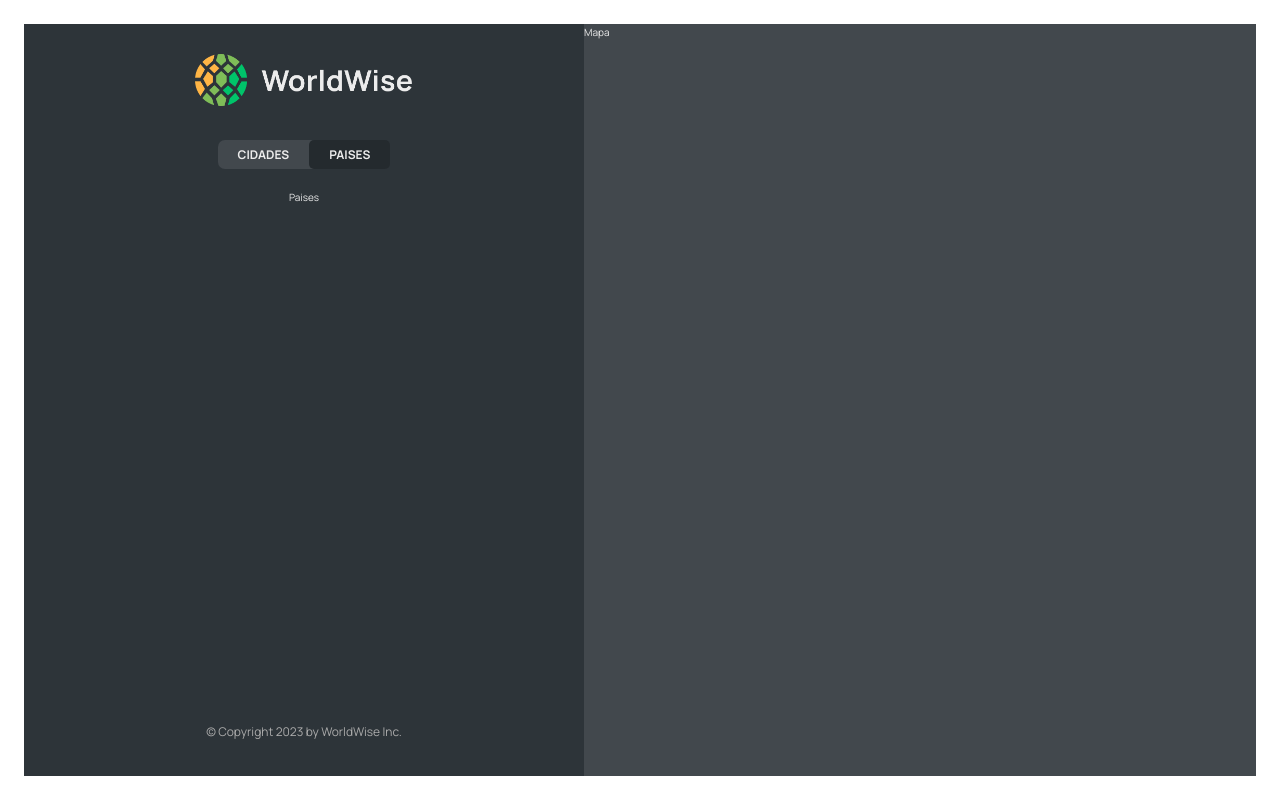
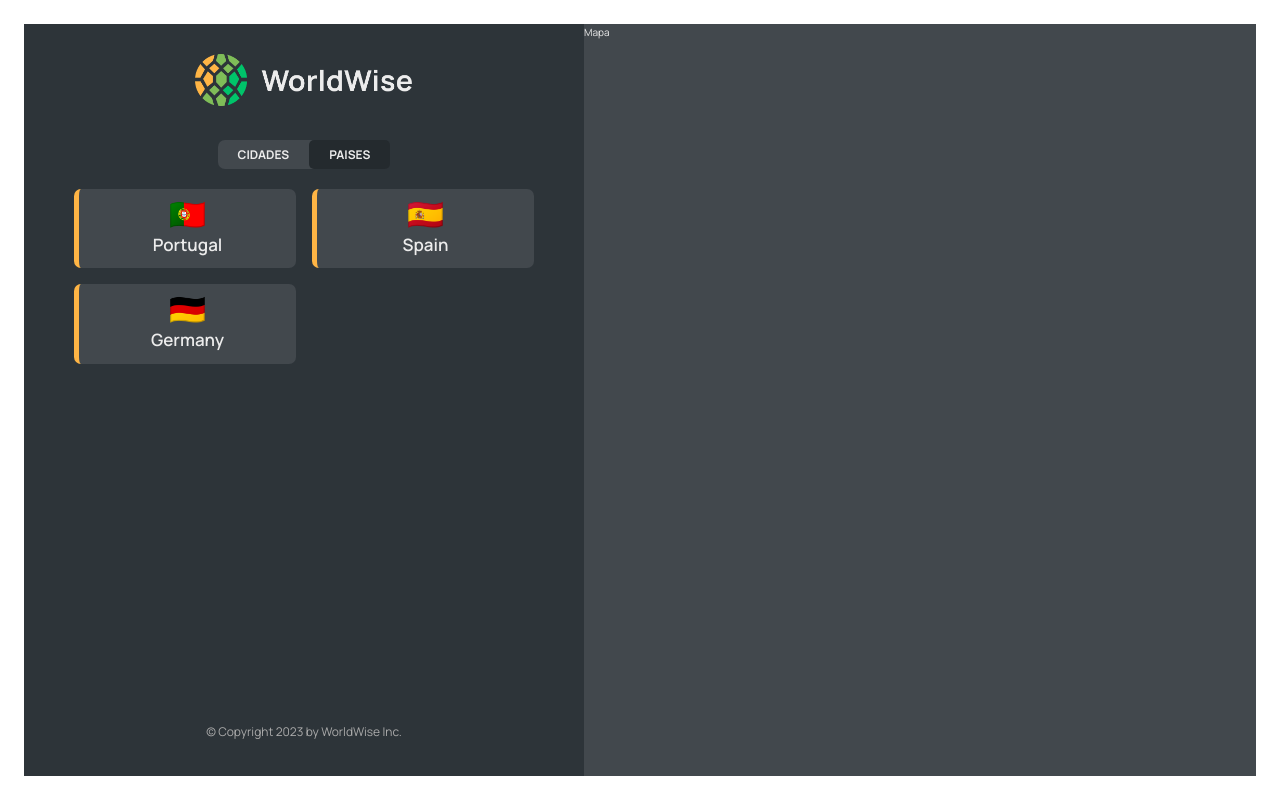
Before and after one commit to Viniciusrbr/WorldWise, a React (Vite) app: page /app/countries in a window 1280 px wide. Built offline with nearby package versions, Linux system fonts and the light colour scheme; data requests are answered from the project's data file.

Commit message:
caregando a lista de paises

```diff
--- a/src/App.jsx
+++ b/src/App.jsx
@@ -1,4 +1,6 @@
 import { BrowserRouter, Route, Routes } from "react-router-dom";
+import { useEffect, useState } from "react";
+
 import Homepage from "./pages/Homepage";
 import Product from "./pages/Product/Product";
 import Pricing from "./pages/Pricing/Pricing";
@@ -6,7 +8,7 @@
 import AppLayout from "./pages/AppLayout";
 import Login from "./pages/Login";
 import CityList from "./Components/CityList";
-import { useEffect, useState } from "react";
+import CountryList from "./Components/CountryList";
 
 const BASE_URL = "http://localhost:8000";
 
@@ -47,7 +49,10 @@
             path="cities"
             element={<CityList cities={cities} isLoading={isLoading} />}
           />
-          <Route path="countries" element={<p>Paises</p>} />
+          <Route
+            path="countries"
+            element={<CountryList cities={cities} isLoading={isLoading} />}
+          />
           <Route path="form" element={<p>Form</p>} />
         </Route>
 
--- /dev/null
+++ b/src/Components/CountryItem/index.jsx
@@ -0,0 +1,12 @@
+import styles from "./styles.module.css";
+
+function CountryItem({ country }) {
+  return (
+    <li className={styles.countryItem}>
+      <span>{country.emoji}</span>
+      <span>{country.country}</span>
+    </li>
+  );
+}
+
+export default CountryItem;
--- /dev/null
+++ b/src/Components/CountryItem/styles.module.css
@@ -0,0 +1,19 @@
+.countryItem {
+  display: flex;
+  flex-direction: column;
+  align-items: center;
+  gap: 0.2rem;
+
+  font-size: 1.7rem;
+  font-weight: 600;
+
+  background-color: var(--color-dark--2);
+  border-radius: 7px;
+  padding: 1rem 2rem;
+  border-left: 5px solid var(--color-brand--1);
+}
+
+.countryItem span:first-child {
+  font-size: 3rem;
+  line-height: 1;
+}
--- /dev/null
+++ b/src/Components/CountryList/index.jsx
@@ -0,0 +1,29 @@
+import Spinner from "../Spinner";
+import Message from "../Message";
+import styles from "./styles.module.css";
+import CountryItem from "../CountryItem";
+
+function CountryList({ cities, isLoading }) {
+  if (isLoading) return <Spinner />;
+
+  if (!cities.length)
+    return (
+      <Message message="Adicione sua primeira cidade clicando em uma no mapa" />
+    );
+
+  const countries = cities.reduce((arr, city) => {
+    if (!arr.map((el) => el.country).includes(city.country)) {
+      return [...arr, { country: city.country, emoji: city.emoji }];
+    } else return arr;
+  }, []);
+
+  return (
+    <ul className={styles.countryList}>
+      {countries.map((country) => (
+        <CountryItem country={country} />
+      ))}
+    </ul>
+  );
+}
+
+export default CountryList;
--- /dev/null
+++ b/src/Components/CountryList/styles.module.css
@@ -0,0 +1,12 @@
+.countryList {
+    width: 100%;
+    height: 65vh;
+    list-style: none;
+    overflow-y: scroll;
+    overflow-x: hidden;
+
+    display: grid;
+    grid-template-columns: 1fr 1fr;
+    align-content: start;
+    gap: 1.6rem;
+}
```
